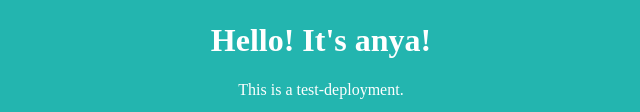
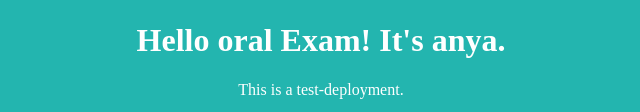
Before and after one commit to anjakammer/node-http, a website: page index.html in a window 1280 px wide. Shown: the part 311-423 px from the top of the page, without its empty margins (319-959 px from the left). Drawn offline with Linux system fonts and the light colour scheme.

Commit message:
Update index.html

```diff
--- a/index.html
+++ b/index.html
@@ -2,7 +2,7 @@
 <html>
 	<body style="background-color:#23B5AF; margin-left: auto;margin-right: auto; text-align: center; color: white">
 			<img border="0" src="https://storage.googleapis.com/anya-deployment/anya-logo.png" />
-			<h1>Hello! It's anya!</h1>
+			<h1>Hello oral Exam! It's anya.</h1>
 			<p>This is a test-deployment.</p>
 	</body>
 </html>
```
